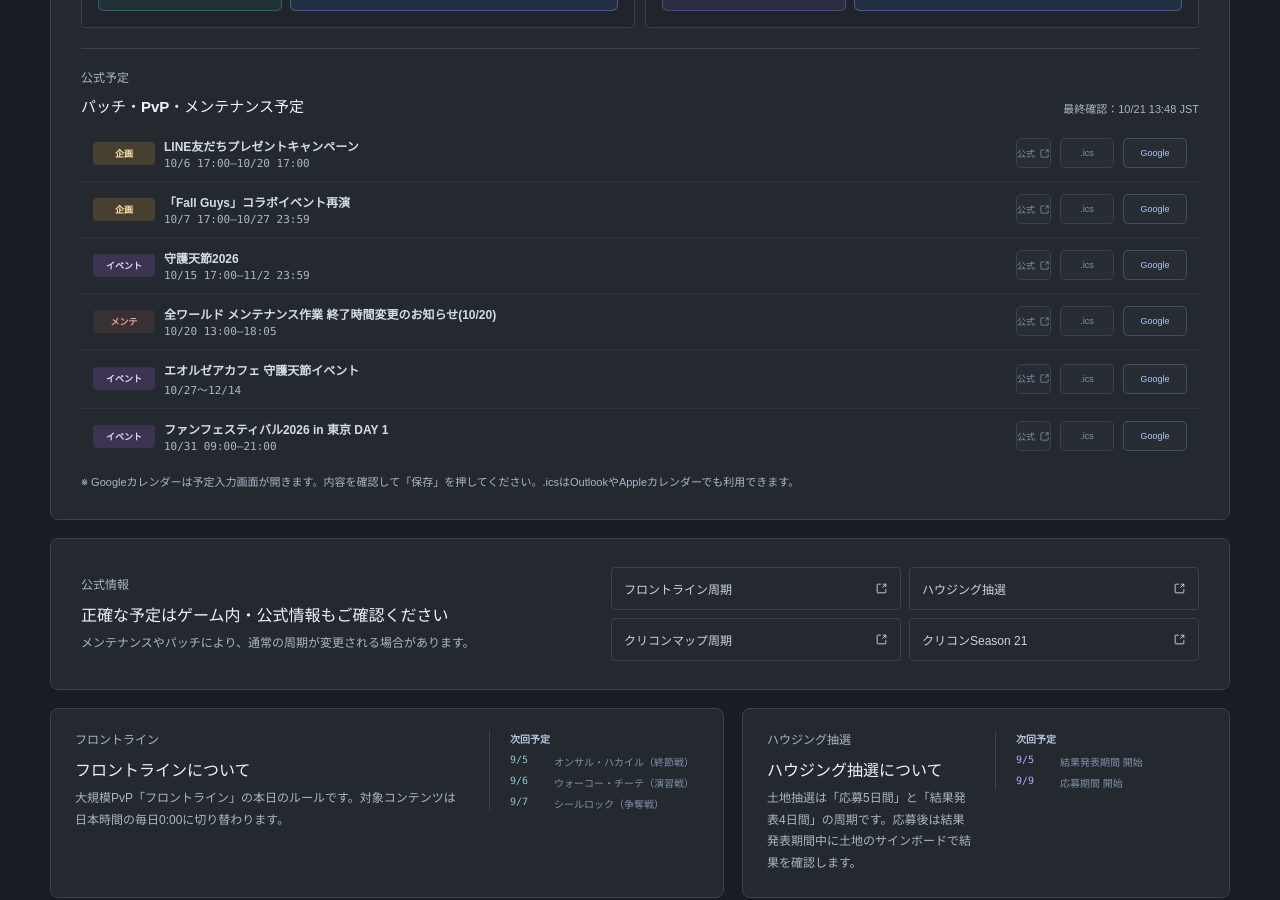
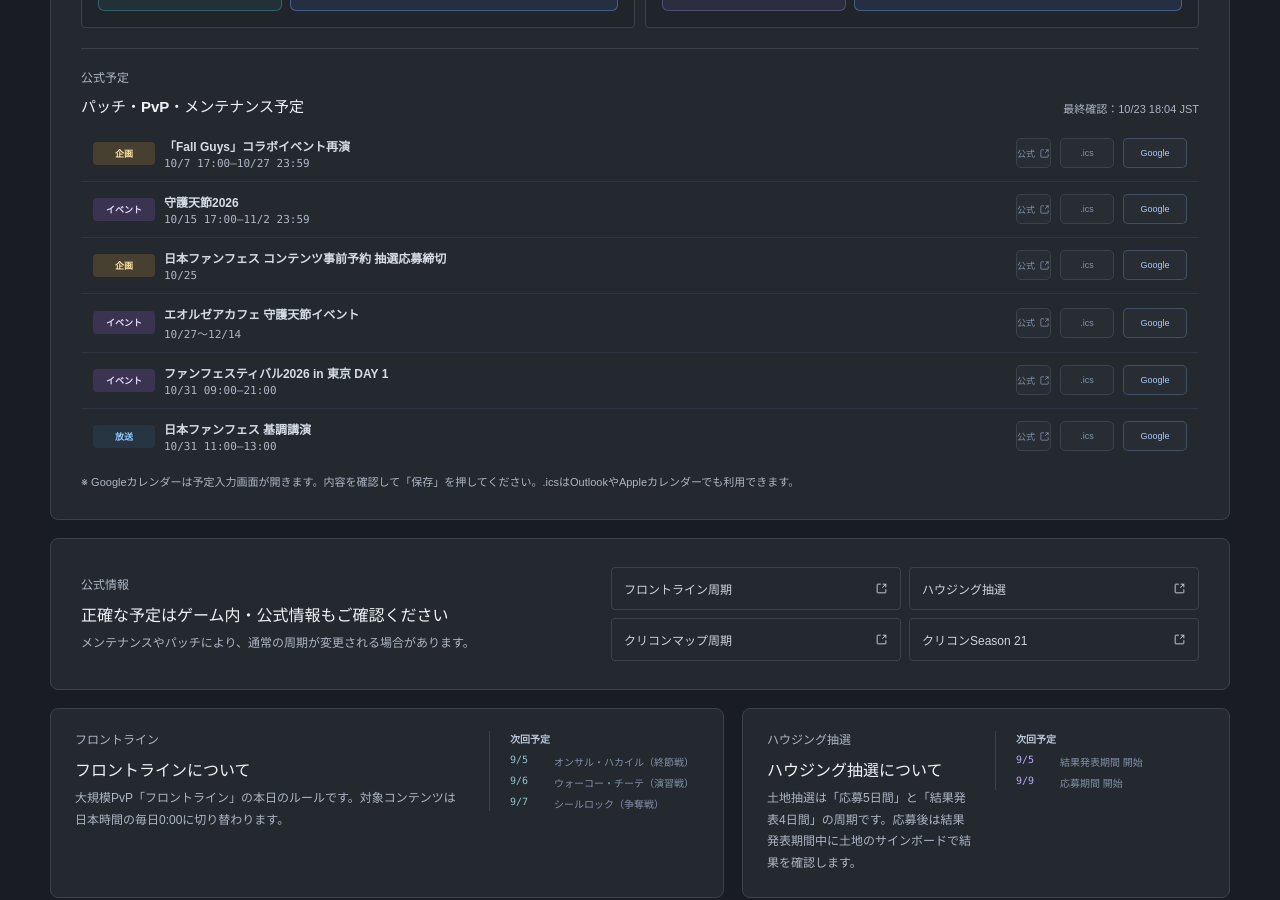
Before and after one commit to naikasann/ff14_calendar, a Next.js app: page / in a window 1280 px wide. Shown: the part 2280-3180 px from the top of the page. Built offline with nearby package versions, Linux system fonts and the light colour scheme.

Commit message:
Curate Oct 23 FF14 schedule and reject roundup misparsing

```diff
--- a/public/data/official-events.json
+++ b/public/data/official-events.json
@@ -1,16 +1,6 @@
 {
-  "generatedAt": "2026-10-21T04:48:33.175Z",
+  "generatedAt": "2026-10-23T09:04:54.000Z",
   "events": [
-    {
-      "id": "campaign-7b96c49068c4",
-      "type": "campaign",
-      "title": "LINE友だちプレゼントキャンペーン",
-      "start": "2026-10-06T17:00:00+09:00",
-      "end": "2026-10-20T17:00:00+09:00",
-      "allDay": false,
-      "description": "FFXIV公式LINEを友だちに追加し、トーク画面のメニューから応募すると、抽選で300名にマウント「マウンテンズー」のアイテムコードが当たります。すでに友だち登録済みの方も応募できます。",
-      "url": "https://jp.finalfantasyxiv.com/lodestone/topics/detail/7b96c49068c476dec65924df0ee1d5bdecb215fa"
-    },
     {
       "id": "campaign-cd121984d390",
       "type": "campaign",
@@ -32,14 +22,14 @@
       "url": "https://jp.finalfantasyxiv.com/lodestone/special/2026/All_Saints_Wake/tfrx2rkv52"
     },
     {
-      "id": "maintenance-2026-10-20T13:00",
-      "type": "maintenance",
-      "title": "全ワールド メンテナンス作業 終了時間変更のお知らせ(10/20)",
-      "start": "2026-10-20T13:00:00+09:00",
-      "end": "2026-10-20T18:05:00+09:00",
-      "allDay": false,
-      "description": "[続報] 全ワールド メンテナンス作業 終了時間変更のお知らせ(10/20)。日時は変更される場合があります。最新情報は公式ページをご確認ください。",
-      "url": "https://jp.finalfantasyxiv.com/lodestone/news/detail/e84e65187672b87708961399878c9d484320e8ad"
+      "id": "campaign-fanfest2026-content-reservation-deadline",
+      "type": "campaign",
+      "title": "日本ファンフェス コンテンツ事前予約 抽選応募締切",
+      "start": "2026-10-25",
+      "end": "2026-10-26",
+      "allDay": true,
+      "url": "https://jp.finalfantasyxiv.com/lodestone/topics/detail/857cdf80b686a7999ab2e9b03fe613fb1f86ab69",
+      "description": "日本ファンフェス会場で体験するコンテンツ事前予約の抽選応募締切。対象コンテンツを体験する本人がスクウェア・エニックス アプリから応募します。締切は10月25日23:59で、2日通し券を複数持つ場合は事前のチケット分配が必要です。"
     },
     {
       "id": "event-9aa135968177",
@@ -70,6 +60,16 @@
       "allDay": false,
       "url": "https://fanfest.finalfantasyxiv.com/2026/jp/stages/",
       "description": "ファンフェスティバル2026 in 東京の基調講演で、プロデューサー兼ディレクターの吉田直樹がFFXIVの今後の新展開について紹介します。ステージは無料配信対象で、予定時刻が変更される場合があります。"
+    },
+    {
+      "id": "campaign-fanfest2026-live-qa-questions",
+      "type": "campaign",
+      "title": "日本ファンフェス LIVE Q&A 質問受付",
+      "start": "2026-10-31T13:00:00+09:00",
+      "end": "2026-10-31T15:00:00+09:00",
+      "allDay": false,
+      "url": "https://jp.finalfantasyxiv.com/lodestone/topics/detail/20b0ea43233bb0895227cdfd001098461d611348",
+      "description": "日本ファンフェスのLIVE Q&Aで吉田Pに聞きたい質問を、会場チケット所持者からスクウェア・エニックス アプリで募集。受付は10月31日13:00～15:00頃で、応募方法の詳細は前日に公式Xから案内されます。"
     },
     {
       "id": "broadcast-fanfest2026-jp-crc-semifinal",
@@ -170,16 +170,6 @@
       "allDay": false,
       "url": "https://fanfest.finalfantasyxiv.com/2026/jp/stages/",
       "description": "祖堅正慶さん率いるTHE PRIMALSが、日本ファンフェスのスペシャルライブを開催。ゲストとしてAKINOさんと伊藤友馬さんが出演します。音楽ステージの配信は有料対象です。内容・時間は変更の場合があります。"
-    },
-    {
-      "id": "broadcast-20b0ea43233b",
-      "type": "broadcast",
-      "title": "「ファンフェスティバル 2026 in 東京」最新情報公開 第2弾！",
-      "start": "2026-11-21",
-      "end": "2027-11-03",
-      "allDay": true,
-      "description": "今月末に開催が迫る「ファンフェスティバル 2026 in 東京」について、最新情報をお知らせします。 特設サイト更新（フロアマップ公開、ほか） 音楽ステージ 有料ライブストリーミング情報 「LIVE Q&A」質問募集 クリスタルコンフリクト リージョンチャンピオンシップ 2026 Japan Powered by Logicool G™ 「第48回 FFXIVコミュニティ...",
-      "url": "https://jp.finalfantasyxiv.com/lodestone/topics/detail/20b0ea43233bb0895227cdfd001098461d611348"
     }
   ]
 }
--- a/scripts/update-official-events.mjs
+++ b/scripts/update-official-events.mjs
@@ -205,6 +205,7 @@ export function isRelevantScheduledTopic(title, articleText) {
     return true;
   }
   if (/ファンフェスティバル/i.test(title)) {
+    if (/最新情報公開/i.test(title)) return false;
     if (/ライブビューイング|タイムスケジュール|開催決定|放送/i.test(title)) return true;
     return !/チケット|リセール|グッズ|商品|予約|販売/i.test(title);
   }
```
Also changed, not shown: public/data/curated-official-events.json (+37 -3 lines), 1 other file (tests, documents, lock files or other folders).
